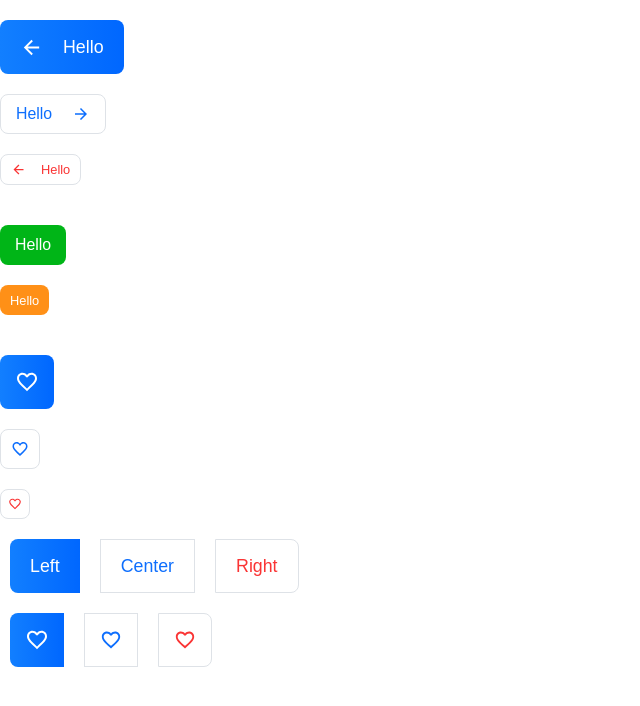
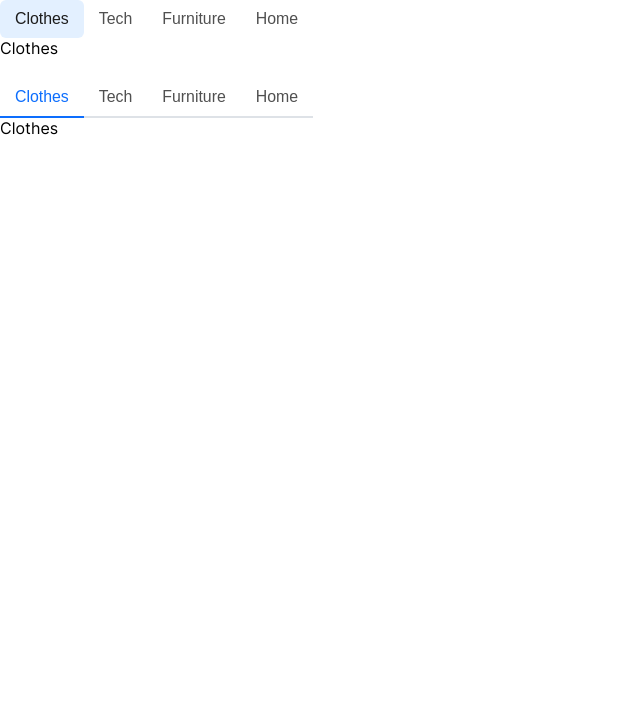
Before and after one commit to martiniucanastasia/next-ts-commerce, a Next.js app: page /preview in a window 1280 px wide. Shown: the top 706 px of the page, without its empty margins (0-640 px from the left). Built offline with nearby package versions, Linux system fonts and the light colour scheme; data requests are answered from the project's data file.

Commit message:
Add Tabs component

```diff
--- a/src/app/layout.tsx
+++ b/src/app/layout.tsx
@@ -1,9 +1,13 @@
+"use client";
+
 import StyledComponentsRegistry from "../lib/registry";
+import { GlobalStyles } from "@/styles/global";
 
 export default function Layout({ children }: { children: React.ReactNode }) {
   return (
     <html lang="en">
       <body>
+        <GlobalStyles />
         <StyledComponentsRegistry>{children}</StyledComponentsRegistry>
       </body>
     </html>
--- a/src/app/preview/page.tsx
+++ b/src/app/preview/page.tsx
@@ -1,91 +1,21 @@
-"use client";
+//Preview components
+import { Tabs } from "@/components/UI/Tabs/Tabs";
 
-import { GlobalStyles } from "@/styles/global";
+const getCategories = async () => {
+  const res = await fetch("http://localhost:4000/categories");
+  if (!res.ok) {
+    throw new Error("Failed to fetch data");
+  }
+  return res.json();
+};
 
-//Preview components
-import { Button } from "../../components/UI/Buttons/Button";
-import { IconButton } from "../../components/UI/Buttons/IconButton";
-
-import TestRight from "../../assets/svg/icon/control/arrow_back.svg";
-import TestLeft from "../../assets/svg/icon/control/arrow_forward.svg";
-import TestHeart from "../../assets/svg/icon/control/favorite_border.svg";
-
-export default function Preview() {
+export default async function Preview() {
+  const categories = await getCategories();
   return (
     <>
-      <GlobalStyles />
-
+      <Tabs categories={categories} variant="primary" />
       <br />
-      <Button size="large" variant="primary">
-        <TestRight />
-        Hello
-      </Button>
-      <br />
-      <Button size="normal" variant="secondary">
-        Hello
-        <TestLeft />
-      </Button>
-      <br />
-      <Button size="small" variant="tertiary">
-        <TestRight />
-        Hello
-      </Button>
-      <br />
-
-      <br />
-      <Button size="normal" variant="quaternary">
-        Hello
-      </Button>
-      <br />
-      <Button size="small" variant="fifth">
-        Hello
-      </Button>
-      <br />
-
-      <br />
-      <IconButton size="large" variant="primary">
-        <TestHeart />
-      </IconButton>
-      <br />
-      <IconButton size="normal" variant="secondary">
-        <TestHeart />
-      </IconButton>
-      <br />
-      <IconButton size="small" variant="tertiary">
-        <TestHeart />
-      </IconButton>
-      <br />
-
-      <div style={{ display: "flex", flexDirection: "row", gap: "10px" }}>
-        <br />
-        <Button size="large" variant="primary" visual="left">
-          Left
-        </Button>
-        <br />
-        <Button size="large" variant="secondary" visual="center">
-          Center
-        </Button>
-        <br />
-        <Button size="large" variant="tertiary" visual="right">
-          Right
-        </Button>
-      </div>
-      <br />
-      <div style={{ display: "flex", flexDirection: "row", gap: "10px" }}>
-        <br />
-        <IconButton size="large" variant="primary" visual="left">
-          <TestHeart />
-        </IconButton>
-        <br />
-        <IconButton size="large" variant="secondary" visual="center">
-          <TestHeart />
-        </IconButton>
-        <br />
-        <IconButton size="large" variant="tertiary" visual="right">
-          <TestHeart />
-        </IconButton>
-        <br />
-      </div>
+      <Tabs categories={categories} variant="secondary" />
     </>
   );
 }
--- /dev/null
+++ b/src/components/UI/Tabs/Tabs.tsx
@@ -0,0 +1,44 @@
+"use client";
+
+import { useState } from "react";
+import { TabsProps } from "./types";
+import { tabsStyles as S } from "./styles/tabsStyles";
+
+export const Tabs = ({ categories, variant }: TabsProps) => {
+  const [activeId, setActive] = useState("0");
+
+  const handleClick = (e: React.MouseEvent<HTMLButtonElement>) => {
+    const button = e.target as HTMLButtonElement;
+    setActive(button.id);
+  };
+  return (
+    <>
+      {categories ? (
+        <>
+          <S.TabWrapper>
+            {categories.map((tab) => {
+              return (
+                <S.TabButton
+                  key={tab.id}
+                  id={tab.id.toString()}
+                  disabled={activeId === `${tab.id}`}
+                  variant={variant}
+                  onClick={handleClick}
+                >
+                  {tab.name}
+                </S.TabButton>
+              );
+            })}
+          </S.TabWrapper>
+          {categories.map((tab) => {
+            return (
+              <S.TabContent key={tab.id}>
+                {activeId === `${tab.id}` && <p>{tab.name}</p>}
+              </S.TabContent>
+            );
+          })}
+        </>
+      ) : null}
+    </>
+  );
+};
--- /dev/null
+++ b/src/components/UI/Tabs/styles/tabsStyles.ts
@@ -0,0 +1,56 @@
+import { pxToRem } from "@/styles/_common";
+import { TabsProps, Variant } from "../types";
+import styled, {
+  DefaultTheme,
+  FlattenInterpolation,
+  ThemedStyledProps,
+  css,
+} from "styled-components";
+
+export const getVariantStyles = ({
+  variant = "primary",
+}: ThemedStyledProps<Pick<TabsProps, "variant">, DefaultTheme>) => {
+  // only one resolution which I found - "FlattenInterpolation<any>" and for css "<{ disabled: boolean }>" to make it without error
+  const mapper: Record<Variant, FlattenInterpolation<any>> = {
+    primary: css<{ disabled: boolean }>`
+      border-radius: ${pxToRem(6)};
+      font-weight: ${({ disabled }) => (disabled ? "500" : "400")};
+      color: ${({ disabled }) =>
+        disabled ? "var(--gray-700)" : "var(--gray-600)"};
+      background: ${({ disabled }) =>
+        disabled ? "var(--primary-100)" : "none"};
+    `,
+    secondary: css<{ disabled: boolean }>`
+      font-weight: 400;
+      color: ${({ disabled }) =>
+        disabled ? "var(--primary)" : "var(--gray-600)"};
+      background: none;
+      border-bottom: 2px solid
+        ${({ disabled }) => (disabled ? "var(--primary)" : "var(--gray-300)")};
+    `,
+  };
+
+  return mapper[variant];
+};
+
+export const tabsStyles = {
+  TabWrapper: styled.div`
+    display: flex;
+    flex-direction: row;
+  `,
+
+  TabButton: styled.button<Pick<TabsProps, "variant">>`
+    border: none;
+    outline: none;
+    appearance: none;
+
+    font-size: var(--text-s);
+    padding: ${pxToRem(10)} ${pxToRem(15)};
+
+    cursor: pointer;
+
+    ${getVariantStyles}
+  `,
+
+  TabContent: styled.div``,
+};
--- /dev/null
+++ b/src/components/UI/Tabs/types.ts
@@ -0,0 +1,11 @@
+export type Variant = "primary" | "secondary";
+
+export interface TabsProps {
+  categories: [
+    {
+      id: number;
+      name: string;
+    }
+  ];
+  variant?: Variant;
+}
--- a/src/db/db.json
+++ b/src/db/db.json
@@ -420,5 +420,23 @@
             "verified" : true,
             "image": "/src/assets/png/other/10.jpg"
         }
+    ],
+    "categories": [
+        {
+            "id": 0,
+            "name": "Clothes"
+        },
+        {
+            "id": 1,
+            "name": "Tech"
+        },
+        {
+            "id": 2,
+            "name": "Furniture"
+        },
+        {
+            "id": 3,
+            "name": "Home"
+        }
     ]
 }
```
